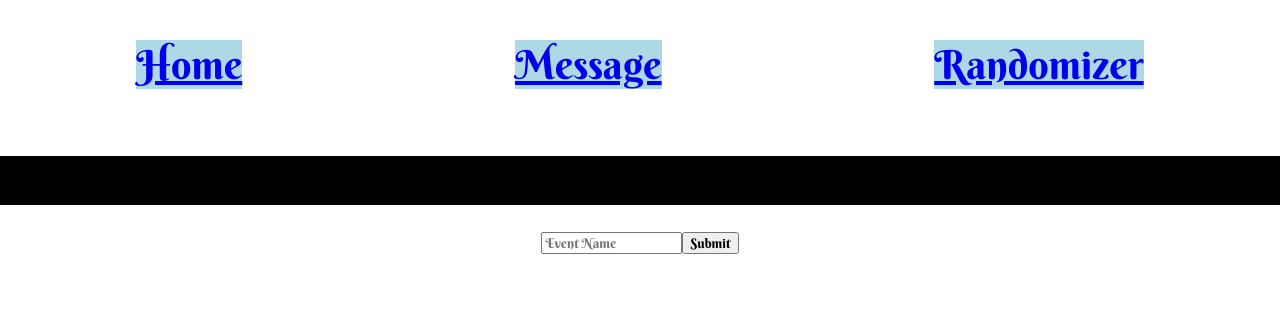
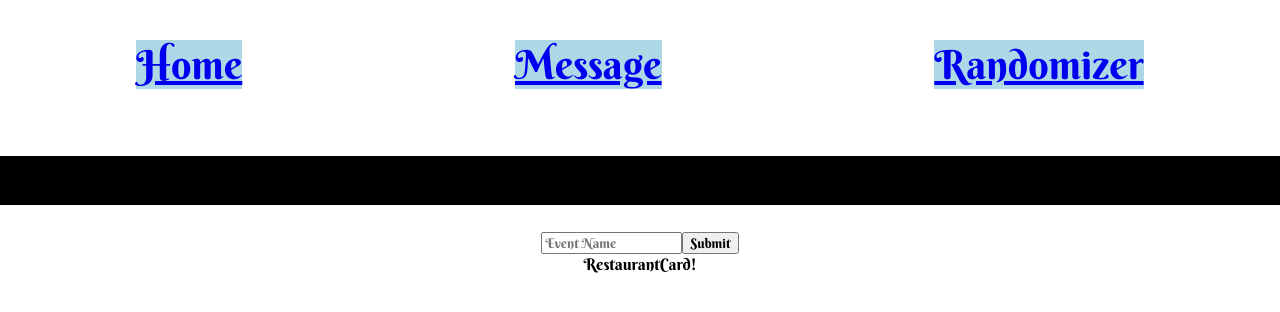
Before and after one commit to Board-Ape/restaurant-randomizer, a React (Create React App) app: page / in a window 1280 px wide. Shown: the top 312 px of the page. Built offline with nearby package versions, Linux system fonts and the light colour scheme; no server answers.

Commit message:
Card container creation

```diff
--- a/src/components/App/App.js
+++ b/src/components/App/App.js
@@ -1,7 +1,8 @@
 import React, { Component } from 'react';
 import './App.css';
+import Header from '../Header/Header';
 import AddMessage from '../../containers/AddMessage/AddMessage';
-import Header from '../Header/Header';
+import RestaurantContainer from '../../containers/RestaurantContainer/RestaurantContainer';
 
 class App extends Component {
   render() {
@@ -9,6 +10,7 @@ class App extends Component {
       <div className="App">
         <Header />
         <AddMessage />
+        <RestaurantContainer />
       </div>
     );
   }
--- /dev/null
+++ b/src/components/RestaurantCard/RestaurantCard.js
@@ -0,0 +1,11 @@
+import React from 'react';
+
+const RestaurantCard = (props) => {
+ return (
+   <div>
+    RestaurantCard!
+   </div>
+ )
+}
+
+export default RestaurantCard;
--- /dev/null
+++ b/src/containers/RestaurantContainer/RestaurantContainer.js
@@ -0,0 +1,24 @@
+import React, { Component } from 'react';
+import { getRestaurants } from '../../actions';
+import RestaurantCard from '../../components/RestaurantCard/RestaurantCard';
+
+class RestaurantContainer extends Component {
+  constructor() {
+    super()
+  }
+
+  // componentDidMount() {
+  //   console.log(this.props);
+  //   this.props.getRestaurants()
+  // }
+
+  render() {
+    return(
+      <div>
+        <RestaurantCard />
+      </div>
+    )
+  }
+}
+
+export default RestaurantContainer;
```
